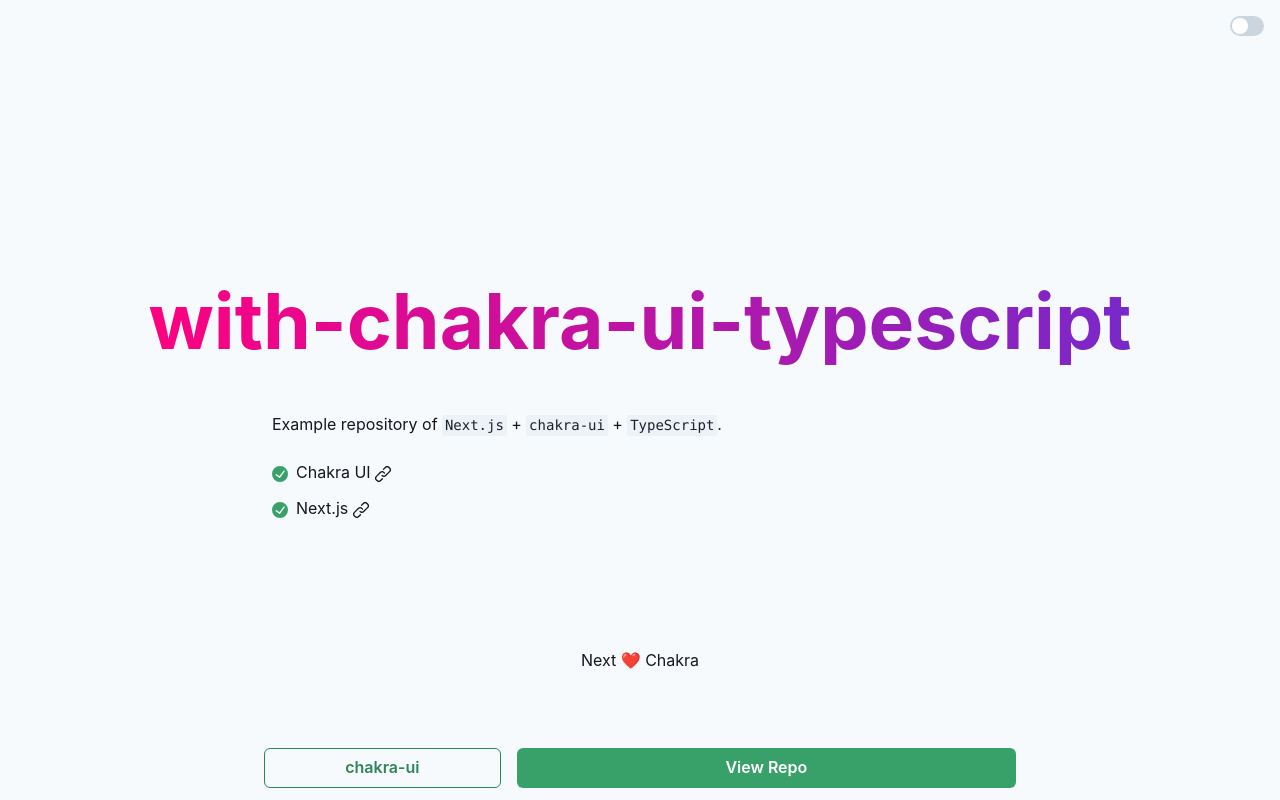
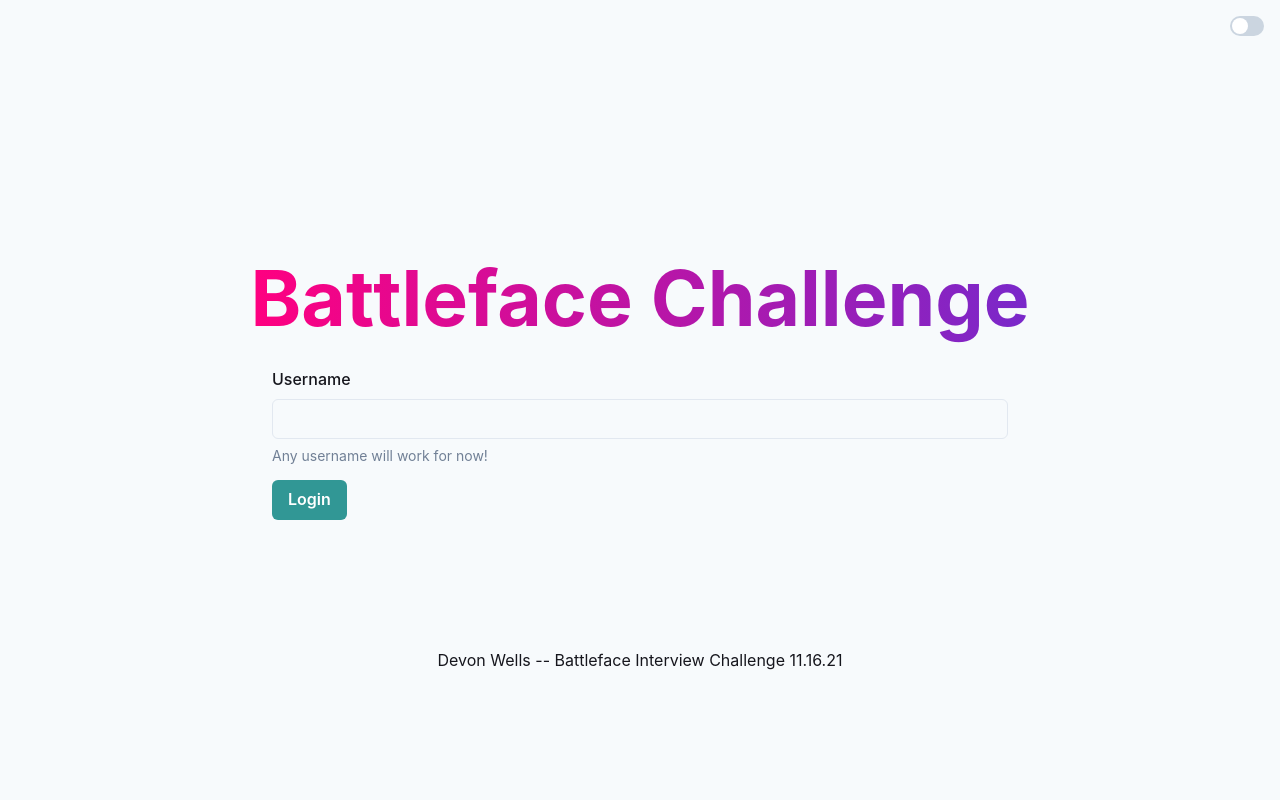
Before and after one commit to devdumpling/battleface-next, a Next.js app: page / in a window 1280 px wide. Built offline with nearby package versions, Linux system fonts and the light colour scheme.

Commit message:
setup basic login route and form for hitting login with axios

```diff
--- a/package.json
+++ b/package.json
@@ -11,7 +11,11 @@
     "@chakra-ui/theme-tools": "1.1.2",
     "@emotion/react": "11.1.5",
     "@emotion/styled": "11.1.5",
+    "@types/jsonwebtoken": "^8.5.6",
+    "axios": "^0.24.0",
+    "formik": "^2.2.9",
     "framer-motion": "^4.0.3",
+    "jsonwebtoken": "^8.5.1",
     "next": "latest",
     "react": "^17.0.2",
     "react-dom": "^17.0.2"
--- a/src/components/Hero.tsx
+++ b/src/components/Hero.tsx
@@ -13,5 +13,5 @@
 )
 
 Hero.defaultProps = {
-  title: 'with-chakra-ui-typescript',
+  title: 'Battleface Challenge'
 }
--- /dev/null
+++ b/src/pages/api/login.ts
@@ -0,0 +1,22 @@
+import type { NextApiRequest, NextApiResponse } from 'next';
+import jwt from 'jsonwebtoken';
+
+const SECRET = 'secret'
+
+export default function handler(req: NextApiRequest, res: NextApiResponse) {
+  if (!req.body) {
+    res.statusCode = 400;
+    res.json({ error: 'Error: No request body' });
+    return;
+  }
+
+  // TODO add authentication -- maybe out of scope for this challenge
+  const { username, password } = req.body;
+
+  res.json({
+    token: jwt.sign({ username }, SECRET),
+    data: {
+      username
+    }
+  })
+}
--- /dev/null
+++ b/src/pages/api/status.ts
@@ -0,0 +1,6 @@
+import type { NextApiRequest, NextApiResponse } from 'next';
+
+export default function handler(req: NextApiRequest, res: NextApiResponse) {
+  res.statusCode = 200;
+  res.json({ status: 'ok' });
+}
--- a/src/pages/index.tsx
+++ b/src/pages/index.tsx
@@ -1,56 +1,85 @@
 import {
   Link as ChakraLink,
   Text,
-  Code,
-  List,
-  ListIcon,
-  ListItem,
-} from '@chakra-ui/react'
-import { CheckCircleIcon, LinkIcon } from '@chakra-ui/icons'
+  FormControl,
+  FormLabel,
+  FormErrorMessage,
+  FormHelperText,
+  Input,
+  Button,
+} from "@chakra-ui/react";
+import { CheckCircleIcon, LinkIcon } from "@chakra-ui/icons";
+import { useState } from "react";
+import { Formik, Form, Field } from "formik";
 
-import { Hero } from '../components/Hero'
-import { Container } from '../components/Container'
-import { Main } from '../components/Main'
-import { DarkModeSwitch } from '../components/DarkModeSwitch'
-import { CTA } from '../components/CTA'
-import { Footer } from '../components/Footer'
+import { Hero } from "../components/Hero";
+import { Container } from "../components/Container";
+import { Main } from "../components/Main";
+import { DarkModeSwitch } from "../components/DarkModeSwitch";
+import { CTA } from "../components/CTA";
+import { Footer } from "../components/Footer";
+import React from "react";
 
-const Index = () => (
+import axios from "axios";
+
+const Home = () => {
+  const [username, setUsername] = useState("");
+
+  const handleLogin = async (username) => {
+    try {
+      const res = await axios.post("/api/login", {
+        username,
+      });
+      console.log(res);
+    } catch (err) {
+      console.error(err);
+    }
+  }
+
+  return (
     <Container height="100vh">
       <Hero />
       <Main>
-      <Text>
-        Example repository of <Code>Next.js</Code> + <Code>chakra-ui</Code> +{' '}
-        <Code>TypeScript</Code>.
-      </Text>
-
-      <List spacing={3} my={0}>
-        <ListItem>
-          <ListIcon as={CheckCircleIcon} color="green.500" />
-          <ChakraLink
-            isExternal
-            href="https://chakra-ui.com"
-            flexGrow={1}
-            mr={2}
+        <Formik
+          initialValues={{ username: "" }}
+          onSubmit={(values, { setSubmitting }) => {
+            handleLogin(values.username);
+            setSubmitting(false);
+          }}
         >
-            Chakra UI <LinkIcon />
-          </ChakraLink>
-        </ListItem>
-        <ListItem>
-          <ListIcon as={CheckCircleIcon} color="green.500" />
-          <ChakraLink isExternal href="https://nextjs.org" flexGrow={1} mr={2}>
-            Next.js <LinkIcon />
-          </ChakraLink>
-        </ListItem>
-      </List>
+          {({ isSubmitting }) => (
+            <Form>
+              <Field name="username" placeholder="Username">
+                {({ field }) => (
+                  <FormControl id="username">
+                    <FormLabel>Username</FormLabel>
+                    <Input {...field} id="username" />
+                    <FormHelperText>
+                      Any username will work for now!
+                    </FormHelperText>
+                  </FormControl>
+                )}
+              </Field>
+              <Button
+                isLoading={isSubmitting}
+                mt={4}
+                colorScheme="teal"
+                type="submit"
+              >
+                Login
+              </Button>
+            </Form>
+          )}
+        </Formik>
       </Main>
 
       <DarkModeSwitch />
       <Footer>
-      <Text>Next ❤️ Chakra</Text>
+        <Text>Devon Wells -- Battleface Interview Challenge 11.16.21</Text>
       </Footer>
-    <CTA />
+      {/* <CTA /> */}
     </Container>
-)
+  );
+};
 
-export default Index
+export default Home;
```
Also changed, not shown: 1 other file (tests, documents, lock files or other folders). Lines whose indentation alone changed are shown as unchanged.
